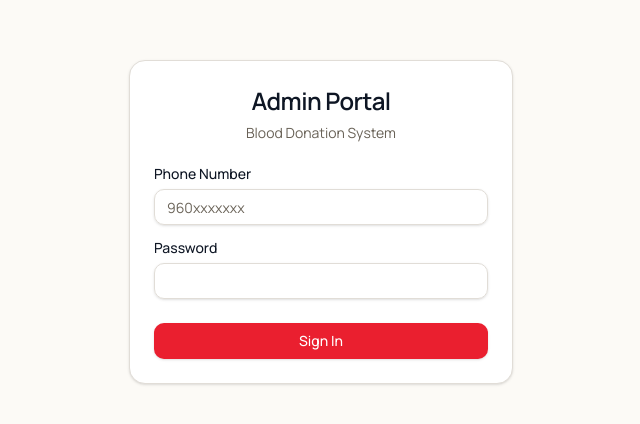
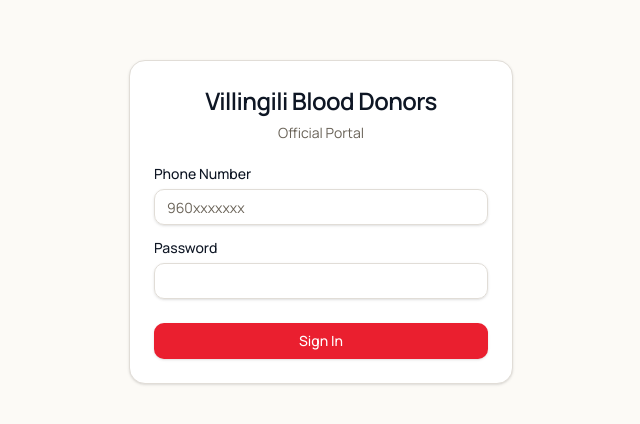
Before and after one commit to muzhid/Blood-Vinllingili, a React (Vite) app in the folder frontend/: page / in a window 1280 px wide. Shown: the part 178-602 px from the top of the page, without its empty margins (319-959 px from the left). Built offline with nearby package versions, Linux system fonts and the light colour scheme; no server answers.

Commit message:
Branding Update: Villingili Blood Donors

```diff
--- a/frontend/src/components/Sidebar.jsx
+++ b/frontend/src/components/Sidebar.jsx
@@ -13,7 +13,7 @@ export function Sidebar({
         <div className="flex flex-col h-full bg-sidebar text-sidebar-foreground transition-all duration-300">
             <div className={`h-16 flex items-center border-b border-sidebar-border bg-sidebar ${mobile || !isCollapsed ? 'px-6' : 'justify-center'}`}>
                 {mobile || !isCollapsed ? (
-                    <div className="text-xl font-bold tracking-tight truncate">Blood Donation</div>
+                    <div className="text-xl font-bold tracking-tight truncate">Villingili Blood Donors</div>
                 ) : (
                     <Activity className="w-6 h-6 text-primary" />
                 )}
--- a/frontend/src/pages/Login.jsx
+++ b/frontend/src/pages/Login.jsx
@@ -43,9 +43,9 @@ export default function Login() {
         <div className="flex items-center justify-center min-h-screen bg-background">
             <Card className="w-full max-w-sm">
                 <CardHeader>
-                    <CardTitle className="text-2xl text-center">Admin Portal</CardTitle>
+                    <CardTitle className="text-2xl text-center">Villingili Blood Donors</CardTitle>
                     <CardDescription className="text-center">
-                        Blood Donation System
+                        Official Portal
                     </CardDescription>
                 </CardHeader>
                 <form onSubmit={handleLogin}>
```
